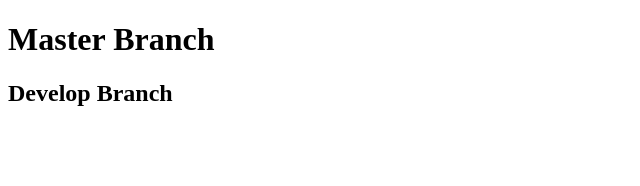
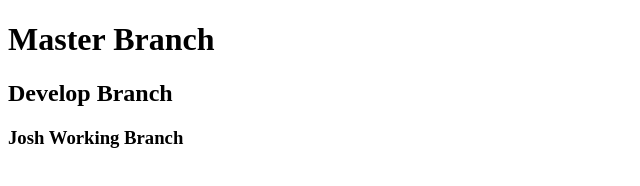
Before and after one commit to tristanlearns/teamGit, a plain HTML site: page index.html in a window 1280 px wide. Shown: the whole page, without its empty margins (0-640 px from the left). Drawn offline with Linux system fonts and the light colour scheme.

Commit message:
joshs branch

```diff
--- a/index.html
+++ b/index.html
@@ -9,5 +9,6 @@
 <body>
   <h1>Master Branch</h1>
   <h2>Develop Branch</h2>
+  <h3>Josh Working Branch</h3>
 </body>
 </html>
```
